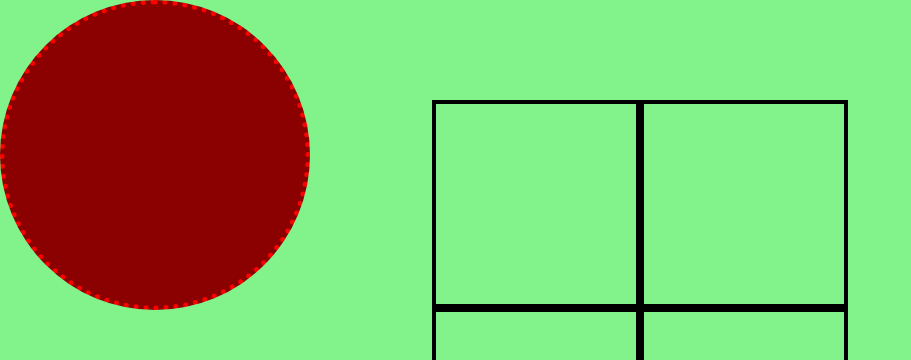
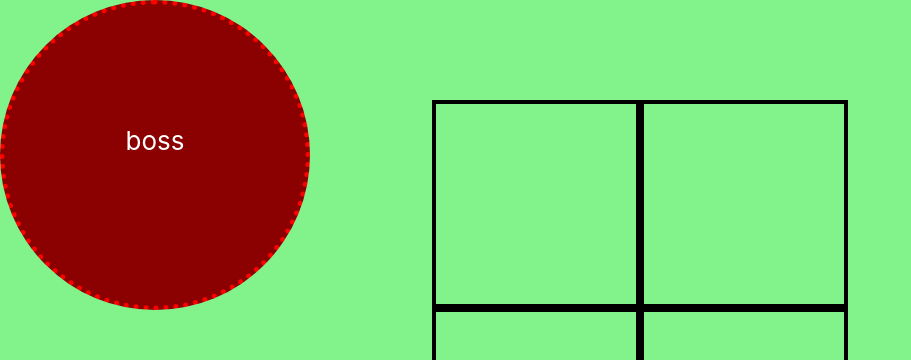
Before and after one commit to yuu-sky20/gabugabu, a React (Create React App) app: page / in a window 1280 px wide. Shown: the top 360 px of the page, without its empty margins (0-911 px from the left). Built offline with nearby package versions, Linux system fonts and the light colour scheme.

Commit message:
on clicked, hide button

```diff
--- a/src/App.css
+++ b/src/App.css
@@ -56,6 +56,13 @@
   background-color: darkred;
   top: 0;
   left: 0;
+  text-align: center;
+  vertical-align: center;
+}
+
+.boss p {
+  display: inline-block;
+  margin: 40% 25%;
 }
 
 .start-btn {
--- a/src/App.tsx
+++ b/src/App.tsx
@@ -1,18 +1,11 @@
 import React from "react"
-import { useState, useRef } from "react"
+import { useState, useRef, useEffect } from "react"
 import { motion } from "framer-motion"
 import selectPt from "./game/gabugabu"
 import { range } from "./utils/util"
 import "./App.css"
 
 function App() {
-  let pt: number[]
-  const [x, setX] = useState(0)
-  const [y, setY] = useState(0)
-  const stageElement = useRef<HTMLInputElement>(null)
-
-  function gameStart() {
-    pt = selectPt()
   function setPosition(i: number) {
     let node = stageElement.current?.children.namedItem("stage-" + pt[i])
     if (node != null) {
@@ -21,12 +14,23 @@ function App() {
       setY(pos.y - 50)
     }
   }
+  function gameStart() {
+    // @ts-ignore
+    startBtnElement.current.style.visibility = "hidden"
+    pt = selectPt()
     for (let i = 0; i < pt.length; i++) {
       ;(function (i) {
         setTimeout(setPosition, i * 1000, i)
       })(i)
     }
   }
+
+  let pt: number[]
+  const stageElement = useRef<HTMLInputElement>(null)
+  const bossElement = useRef<HTMLInputElement>(null)
+  const startBtnElement = useRef<HTMLInputElement>(null)
+  const [x, setX] = useState(0)
+  const [y, setY] = useState(0)
 
   return (
     <div className="App">
@@ -40,10 +44,15 @@ function App() {
           className="boss"
           animate={{ x, y }}
           transition={{ type: "tween" }}
-        />
+          ref={bossElement}
+        >
+          <p>boss</p>
+        </motion.div>
+        <div ref={startBtnElement}>
           <button className="start-btn" onClick={() => gameStart()}>
             Start!
           </button>
+        </div>
       </header>
     </div>
   )
```
Lines whose indentation alone changed are shown as unchanged.
